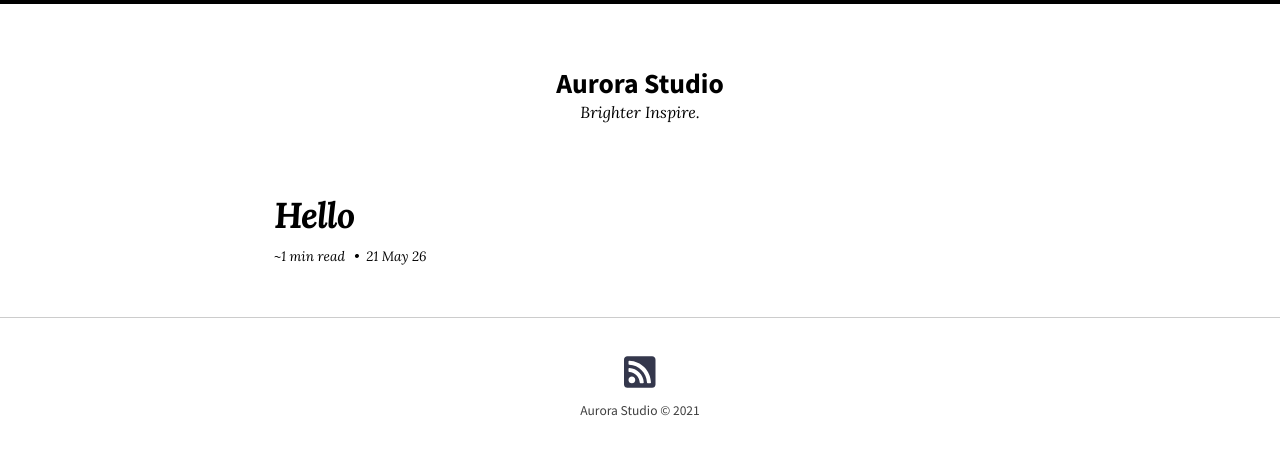
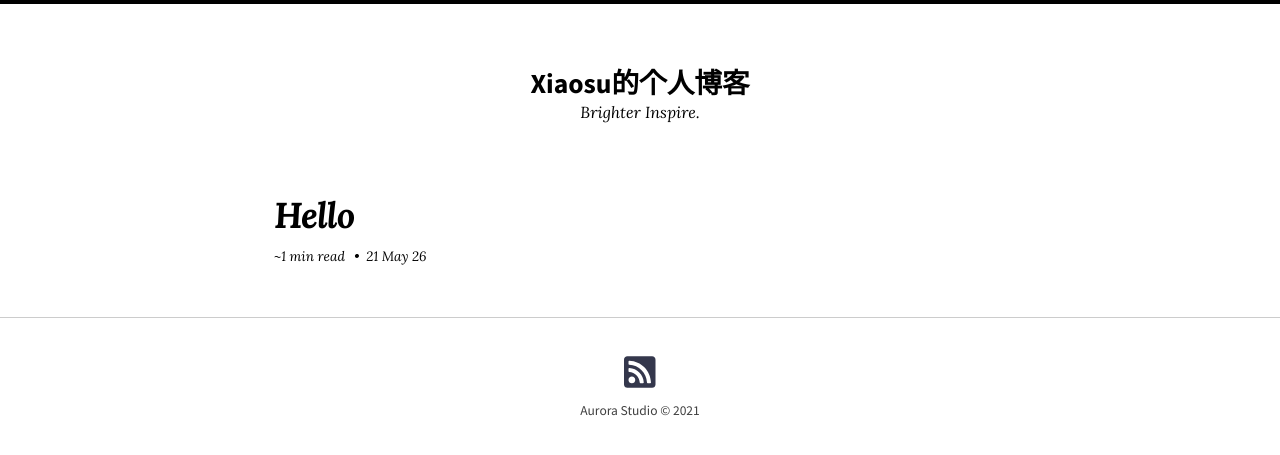
Before and after one commit to xiaosu-zhu/xiaosu-zhu.github.io, a Jekyll site: the page built from index.md, in a window 1280 px wide. Shown: the top 455 px of the page. Built offline with Jekyll 4.4.1, drawn with Linux system fonts in a browser that asks for light colours; nearby versions of some CDN libraries.

Commit message:
Update _config.yml

```diff
--- a/_config.yml
+++ b/_config.yml
@@ -16,7 +16,7 @@
 remote_theme: mmistakes/so-simple-theme
 skin: "/assets/css/skins/default.css"
 locale: en-US
-title: "Aurora Studio"
+title: "Xiaosu的个人博客"
 description: "Brighter Inspire."
 baseurl: / # the subpath of your site, e.g. "/blog"
 url: "https://xiaosu-zhu.github.io" # the base hostname & protocol for your site e.g. "https://mmistakes.github.io"
```
